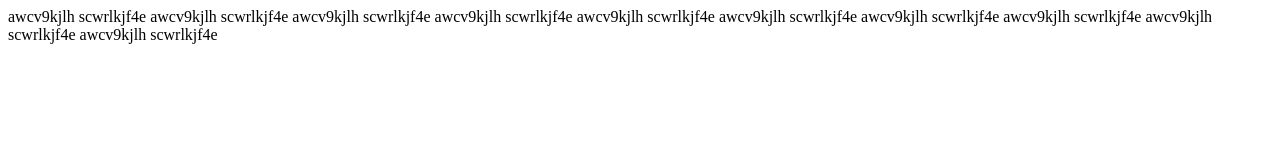
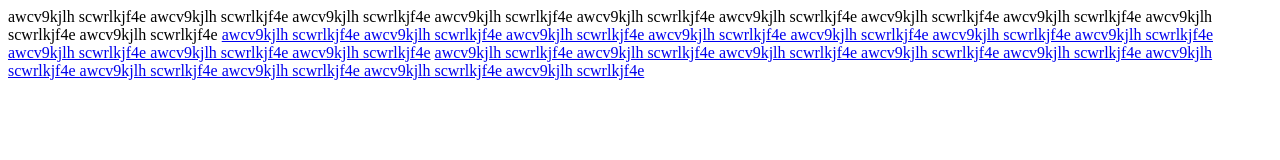
Before and after one commit to savinaytamu/awcv9kjlh_scwrlkjf4e, a plain HTML site: page index.html in a window 1280 px wide. Drawn offline with Linux system fonts and the light colour scheme.

Commit message:
adding links <a href="http://sketchreclovegit.blogspot.com/2017/02/awcv9kjlh-scwrlkjf4e.html"> awcv9kjlh scwrlkjf4e awcv9kjlh scwrlkjf4e awcv9kjlh scwrlkjf4e awcv9kjlh scwrlkjf4e awcv9kjlh scwrlkjf4e awcv9kjlh scwrlkjf4e awcv9kjlh scwrlkjf4e awcv9kjlh scwrlkjf4e awcv9kjlh scwrlkjf4e awcv9kjlh scwrlkjf4e</a>

```diff
--- a/index.html
+++ b/index.html
@@ -1 +1,3 @@
 awcv9kjlh scwrlkjf4e awcv9kjlh scwrlkjf4e awcv9kjlh scwrlkjf4e awcv9kjlh scwrlkjf4e awcv9kjlh scwrlkjf4e awcv9kjlh scwrlkjf4e awcv9kjlh scwrlkjf4e awcv9kjlh scwrlkjf4e awcv9kjlh scwrlkjf4e awcv9kjlh scwrlkjf4e
+<a href="http://sketchreclovegit.blogspot.com/2017/02/awcv9kjlh-scwrlkjf4e.html"> awcv9kjlh scwrlkjf4e awcv9kjlh scwrlkjf4e awcv9kjlh scwrlkjf4e awcv9kjlh scwrlkjf4e awcv9kjlh scwrlkjf4e awcv9kjlh scwrlkjf4e awcv9kjlh scwrlkjf4e awcv9kjlh scwrlkjf4e awcv9kjlh scwrlkjf4e awcv9kjlh scwrlkjf4e</a>
+<a href="http://sketchreclovegit.blogspot.com/2017/02/awcv9kjlh-scwrlkjf4e.html"> awcv9kjlh scwrlkjf4e awcv9kjlh scwrlkjf4e awcv9kjlh scwrlkjf4e awcv9kjlh scwrlkjf4e awcv9kjlh scwrlkjf4e awcv9kjlh scwrlkjf4e awcv9kjlh scwrlkjf4e awcv9kjlh scwrlkjf4e awcv9kjlh scwrlkjf4e awcv9kjlh scwrlkjf4e</a>
```
